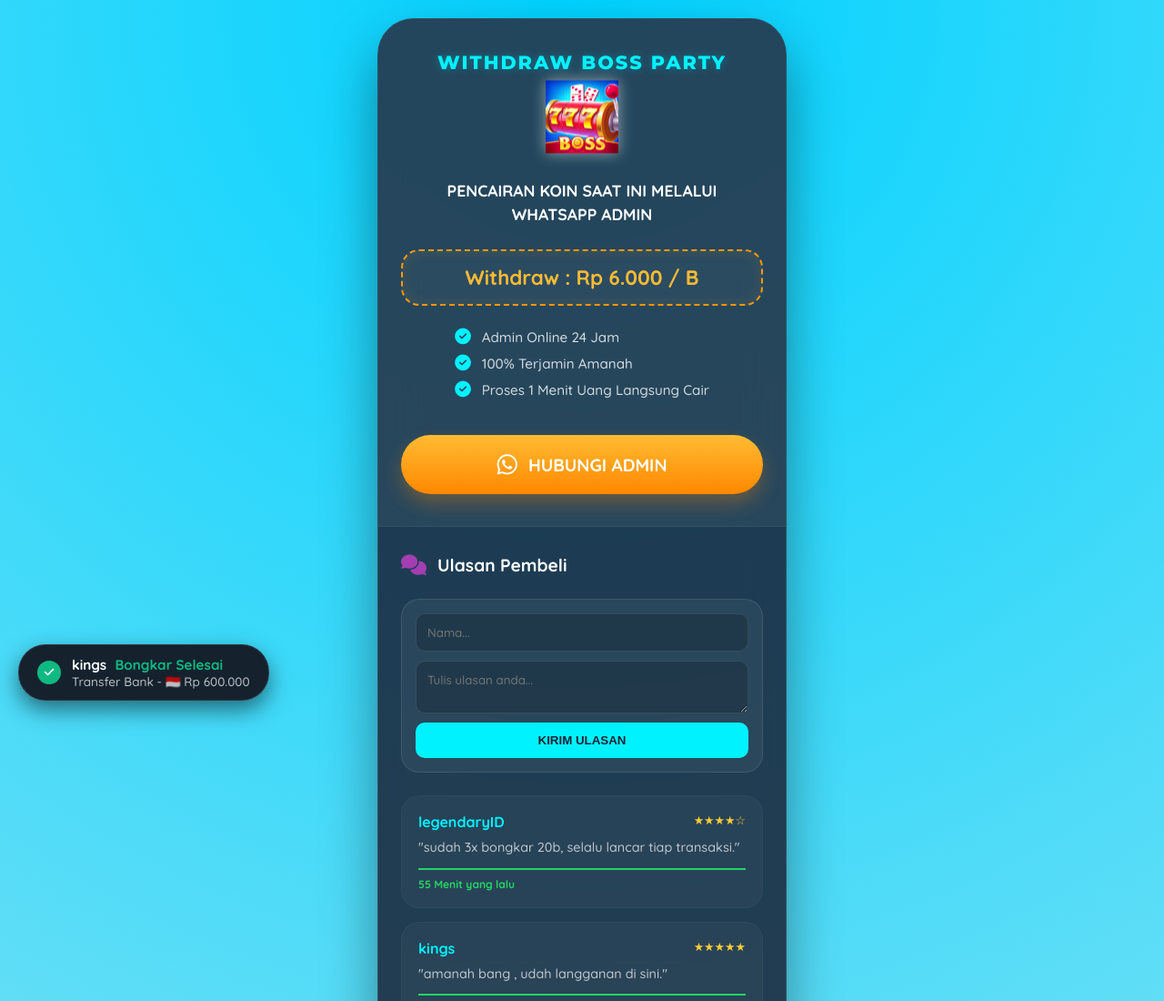
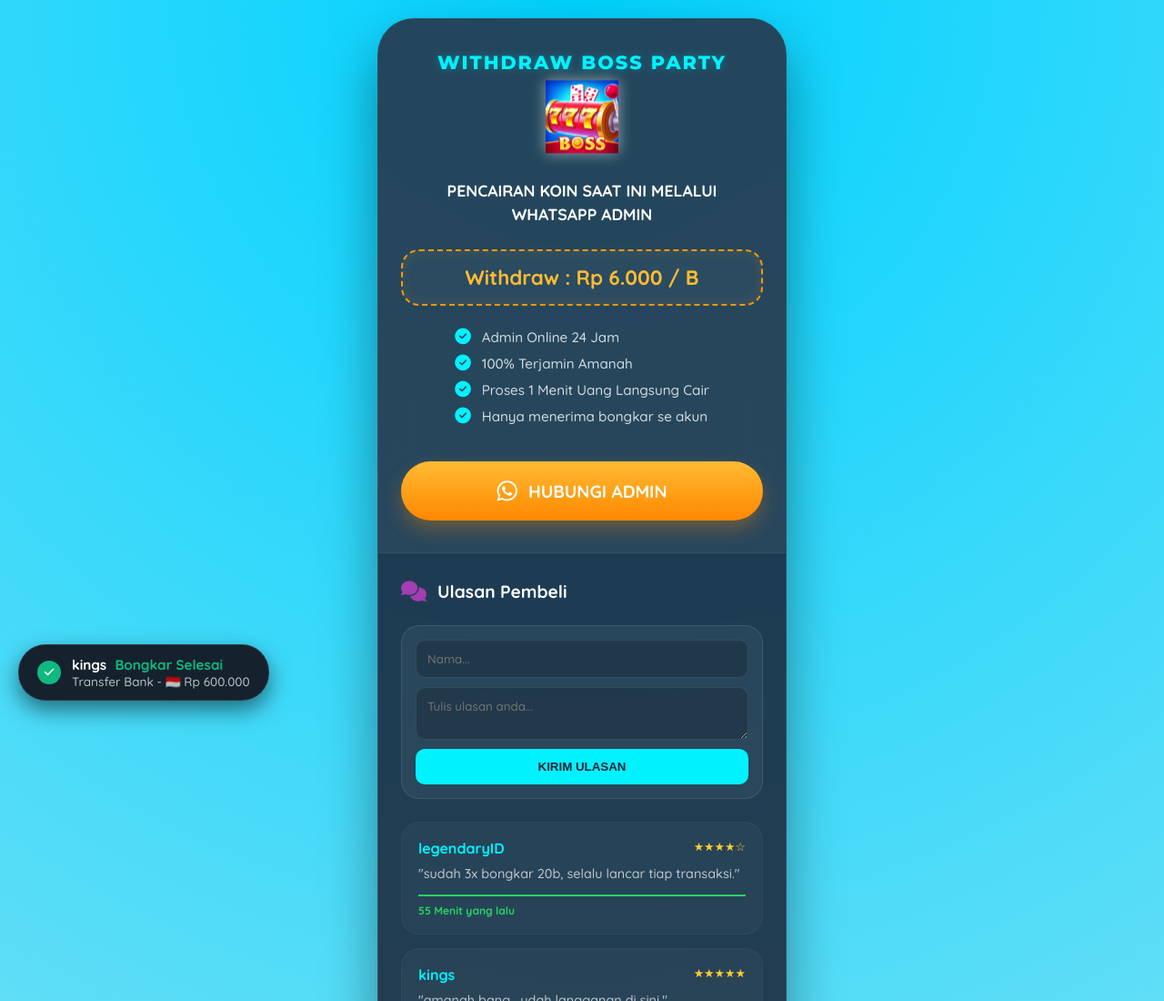
Before and after one commit to Afutrus/bospart, a plain HTML site: page index.html in a window 1280 px wide. Shown: the top 1100 px of the page at 91% size. Drawn offline with Linux system fonts and the light colour scheme.

Commit message:
Update index.html

```diff
--- a/index.html
+++ b/index.html
@@ -293,6 +293,7 @@
                 <div class="feature-item"><i class="fas fa-check-circle"></i> Admin Online 24 Jam</div>
                 <div class="feature-item"><i class="fas fa-check-circle"></i> 100% Terjamin Amanah</div>
                 <div class="feature-item"><i class="fas fa-check-circle"></i> Proses 1 Menit Uang Langsung Cair</div>
+                <div class="feature-item"><i class="fas fa-check-circle"></i> Hanya menerima bongkar se akun</div>
             </div>
 
             <a href="https://wa.me/6282341125659?text=Halo%20Admin,%20saya%20ingin%20bongkar%20koin." class="btn-wa">
```
